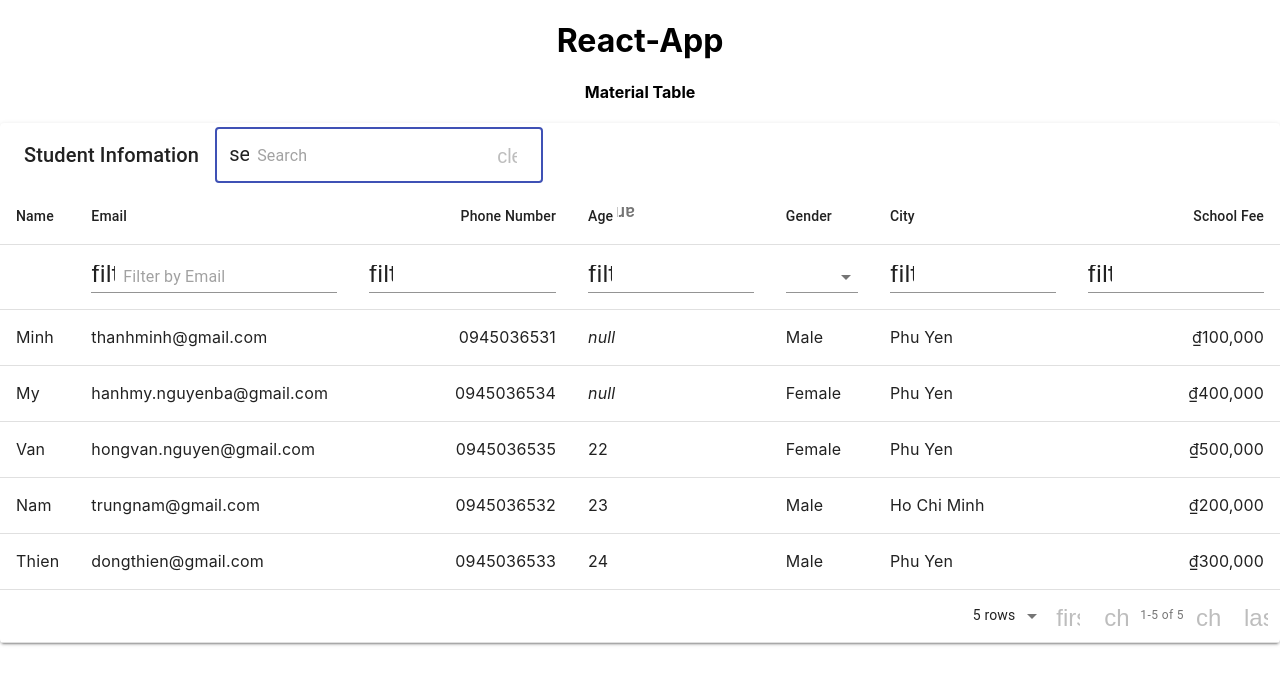
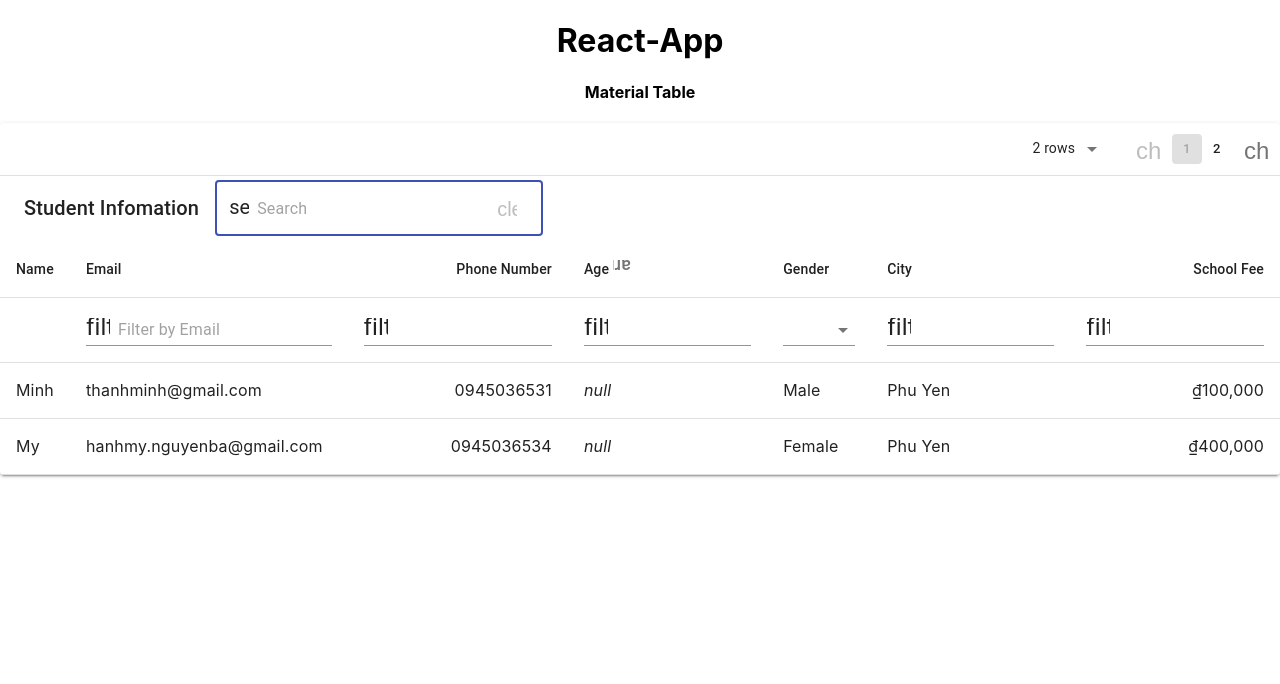
Before and after one commit to thanhminhspk05/learn-mui-table, a React (Create React App) app: page / in a window 1280 px wide. Shown: the top 684 px of the page. Built offline with nearby package versions, Linux system fonts and the light colour scheme; the HTML template or start-up script is replaced by a standard one.

Commit message:
pagination

```diff
--- a/src/App.js
+++ b/src/App.js
@@ -93,7 +93,12 @@ function App() {
           searchFieldVariant: 'outlined',
           filtering: true,
           paging: true,
-          pageSizeOptions: [5, 10, 20, 50],
+          pageSizeOptions: [2, 5, 10, 20, 50],
+          pageSize: 2, // pageSize default
+          paginationType: 'stepped',
+          showFirstLastPageButtons: false, // |< and >| button
+          paginationPosition: 'top', // top, bottom, both
+
         }}
       />
     </div>
```
